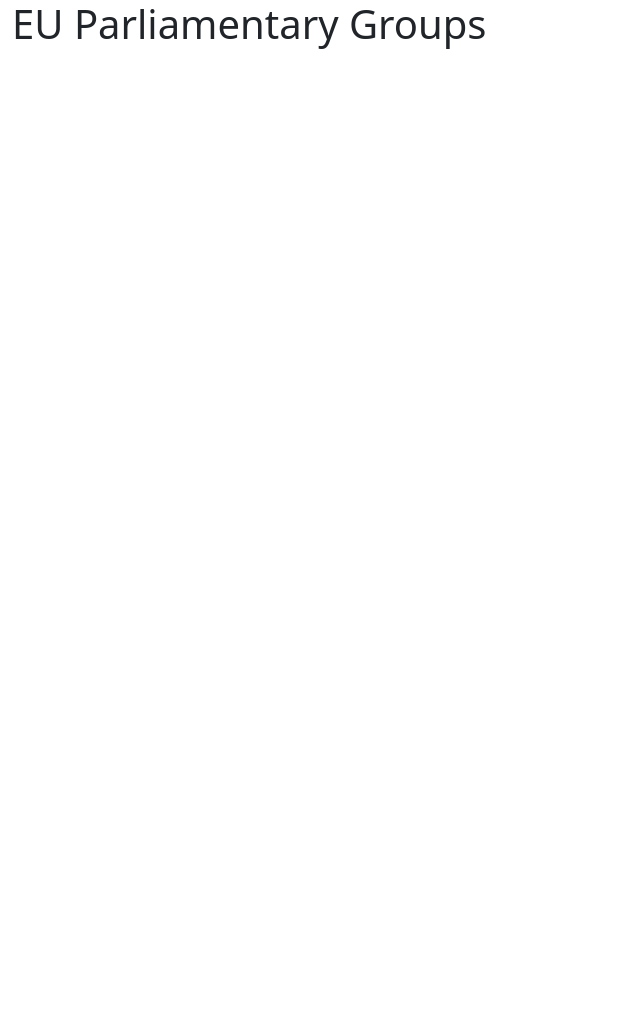
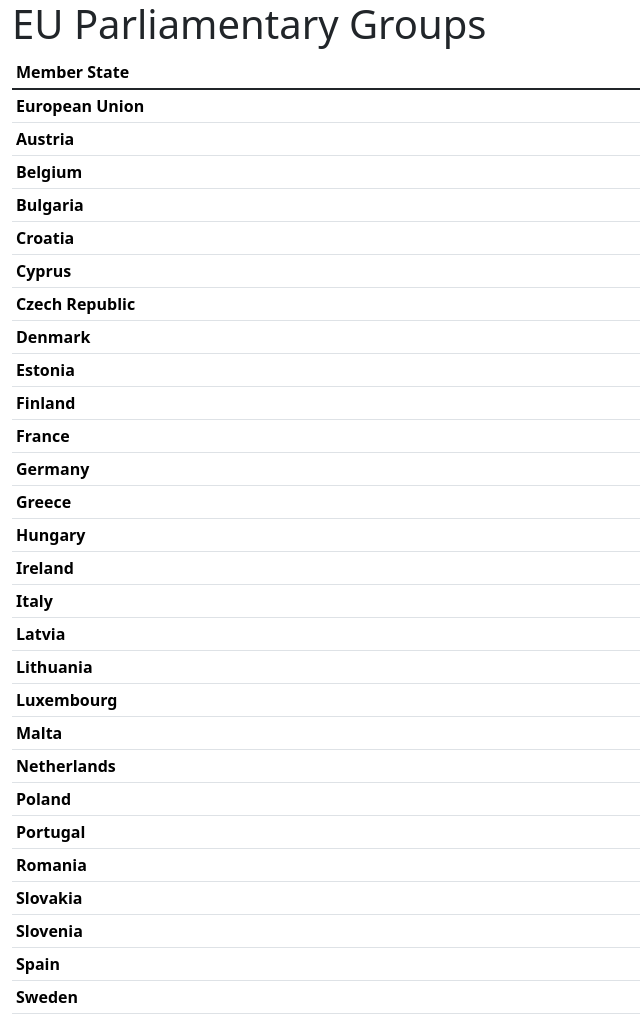
Before and after one commit to jeandecian/eu-parliamentary-groups, a Jekyll site: the page built from index.md, in a window 1280 px wide. Shown: the whole page, without its empty margins (0-640 px from the left). Built offline with Jekyll 4.4.1, drawn with Linux system fonts in a browser that asks for light colours; before the commit the page ends 900 px from its top, so only the background shows below that.

Commit message:
add member states

```diff
--- /dev/null
+++ b/_data/parliaments.yml
@@ -0,0 +1,55 @@
+- member-state: European Union
+
+- member-state: Austria
+
+- member-state: Belgium
+
+- member-state: Bulgaria
+
+- member-state: Croatia
+
+- member-state: Cyprus
+
+- member-state: Czech Republic
+
+- member-state: Denmark
+
+- member-state: Estonia
+
+- member-state: Finland
+
+- member-state: France
+
+- member-state: Germany
+
+- member-state: Greece
+
+- member-state: Hungary
+
+- member-state: Ireland
+
+- member-state: Italy
+
+- member-state: Latvia
+
+- member-state: Lithuania
+
+- member-state: Luxembourg
+
+- member-state: Malta
+
+- member-state: Netherlands
+
+- member-state: Poland
+
+- member-state: Portugal
+
+- member-state: Romania
+
+- member-state: Slovakia
+
+- member-state: Slovenia
+
+- member-state: Spain
+
+- member-state: Sweden
--- a/index.md
+++ b/index.md
@@ -3,3 +3,17 @@ layout: default
 ---
 
 <h1>{{ site.title }}</h1>
+<table class="table table-hover table-sm">
+  <thead>
+    <tr>
+      <th scope="col">Member State</th>
+    </tr>
+  </thead>
+  <tbody class="table-group-divider">
+    {% for parliament in site.data.parliaments %}
+    <tr>
+      <th scope="row">{{ parliament.member-state }}</th>
+    </tr>
+    {% endfor %}
+  </tbody>
+</table>
```
